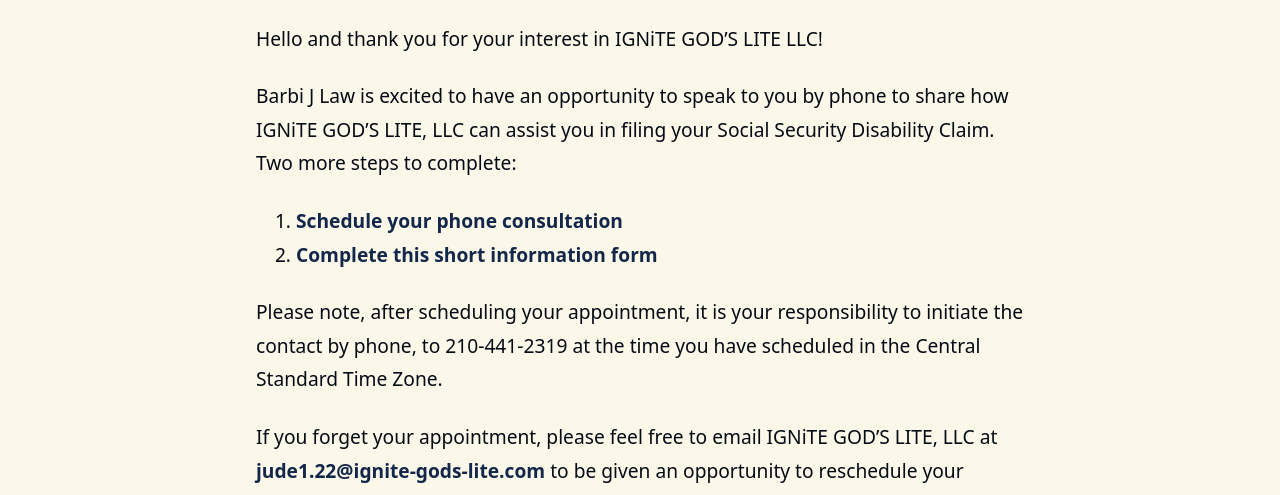
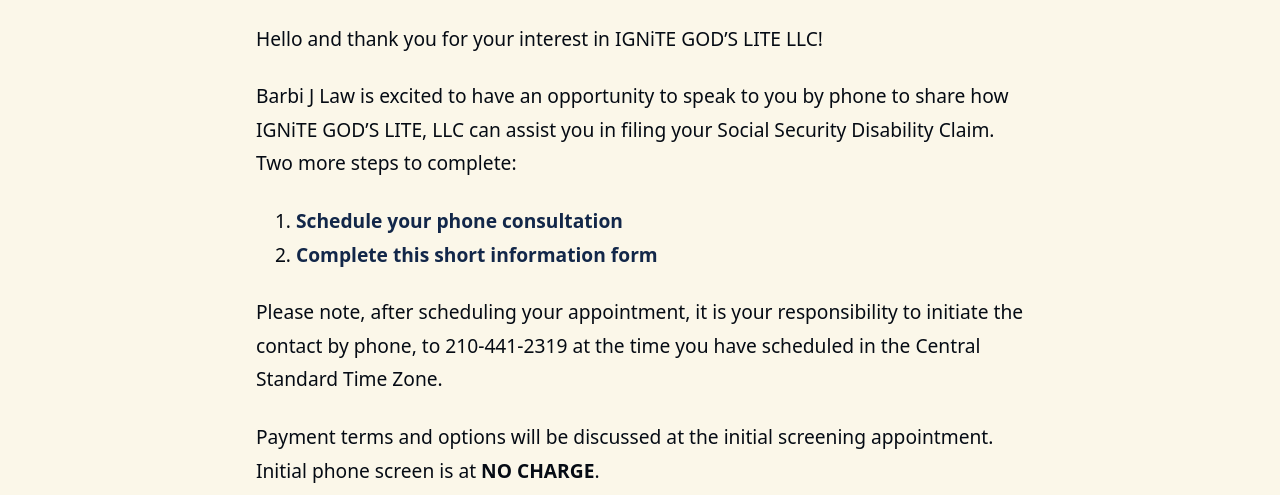
Before and after one commit to joshsurber/ignite-gods-lite.com, an Eleventy site: page civilian.md in a window 1280 px wide. Shown: the part 270-765 px from the top of the page. Built offline with nearby package versions, Linux system fonts and the light colour scheme; Eleventy itself is replaced by a stand-in of ours; files that its build step writes are made by us from their sources.

Commit message:
Add payment options info.

```diff
--- a/_includes/thankyou.md
+++ b/_includes/thankyou.md
@@ -13,4 +13,6 @@
 
 Please note, after scheduling your appointment, it is your responsibility to initiate the contact by phone, to 210-441-2319 at the time you have scheduled in the Central Standard Time Zone.
 
+Payment terms and options will be discussed at the initial screening appointment. Initial phone screen is at **NO CHARGE**.
+
 If you forget your appointment, please feel free to email IGNiTE GOD’S LITE, LLC at <jude1.22@ignite-gods-lite.com> to be given an opportunity to reschedule your appointment.
```
